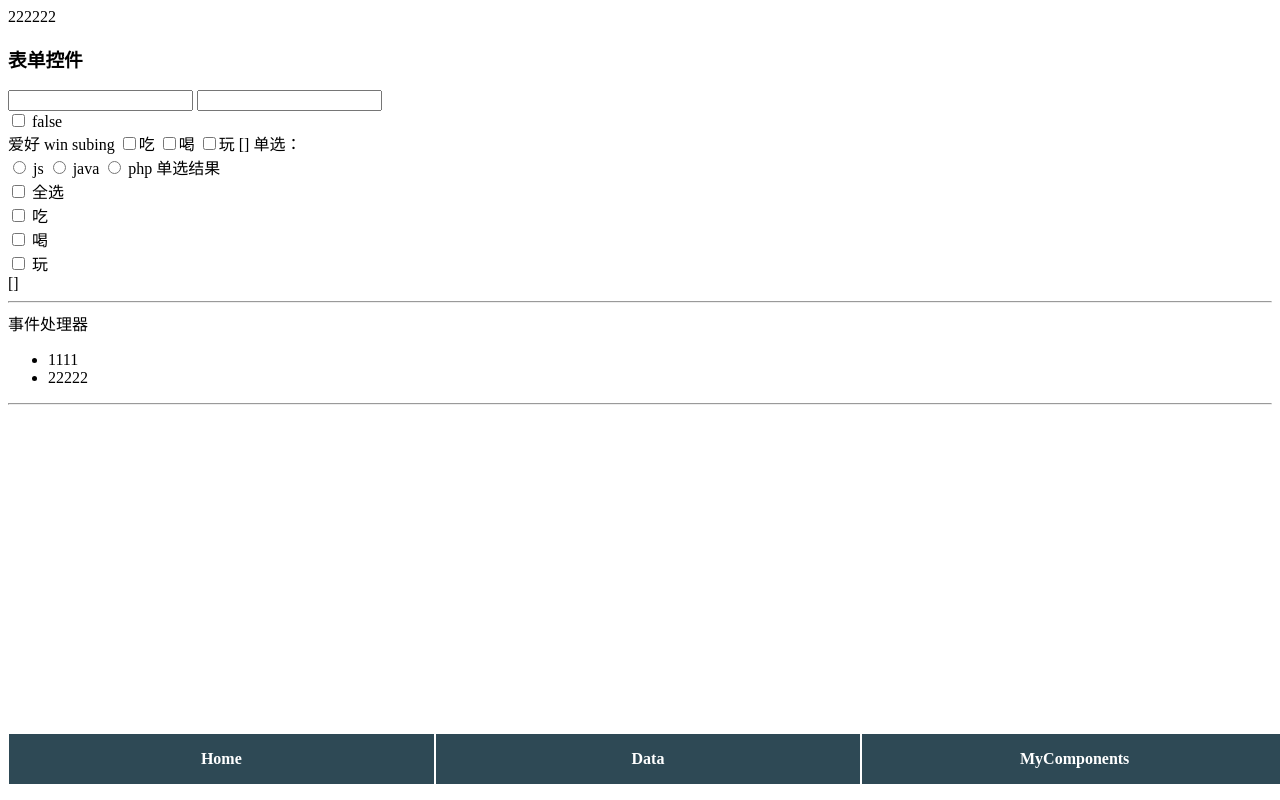
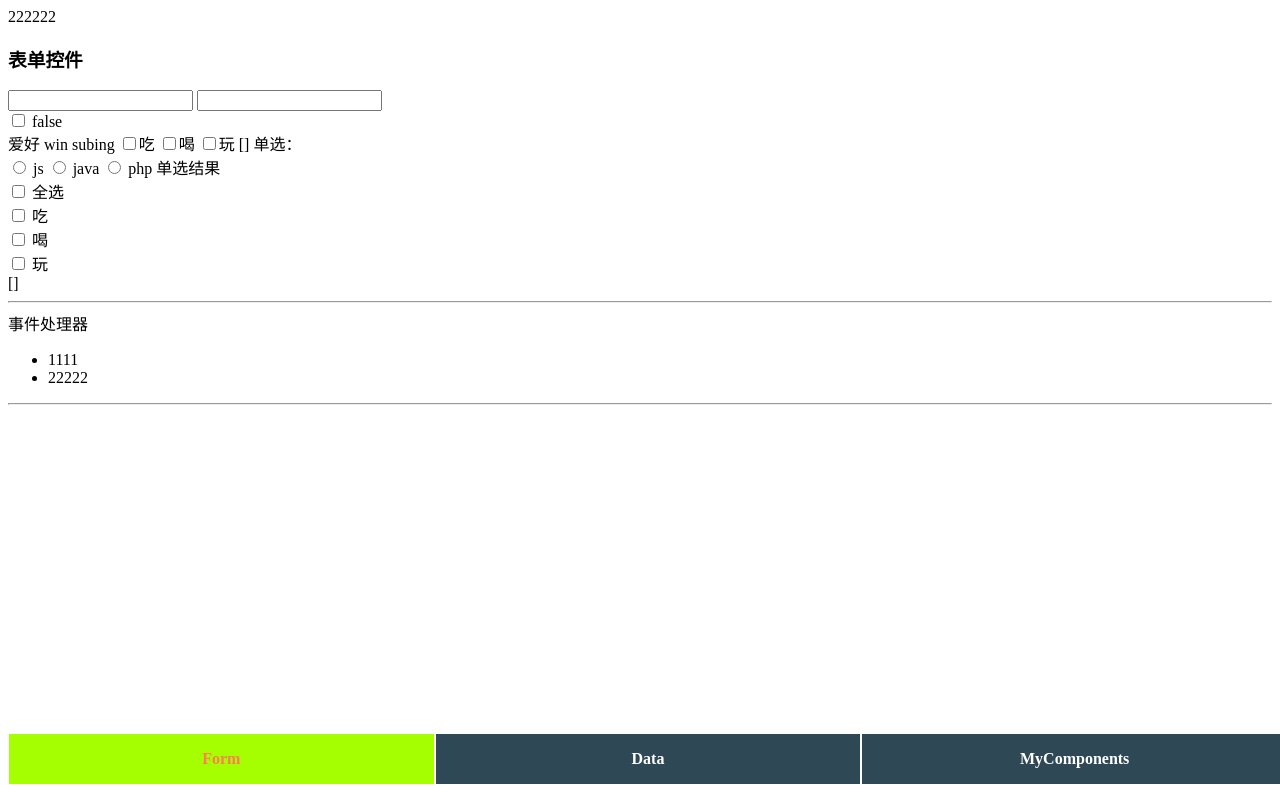
Before and after one commit to RPengFei/vue, a Vue app: page /#/Form in a window 1280 px wide. Built offline with nearby package versions, Linux system fonts and the light colour scheme; what vue-bus would draw is missing.

Commit message:
路由重定向

```diff
--- a/public/index.html
+++ b/public/index.html
@@ -1,5 +1,5 @@
 <!DOCTYPE html>
-<html lang="en">
+<html lang="zh-CN">
   <head>
     <meta charset="utf-8">
     <meta http-equiv="X-UA-Compatible" content="IE=edge">
--- a/src/components/Footer.vue
+++ b/src/components/Footer.vue
@@ -1,7 +1,7 @@
 <template>
     <div class="footer">
         <ul class="router">
-            <router-link :to="'index'" tag="li" active-class="active">Home</router-link>
+            <router-link :to="'Form'" tag="li" active-class="active">Form</router-link>
             <router-link :to="'Data'" tag="li" active-class="active">Data</router-link>
             <router-link :to="'MyComponents'" tag="li" active-class="active">MyComponents</router-link>
         </ul>
--- a/src/router/index.js
+++ b/src/router/index.js
@@ -7,8 +7,9 @@ import Data from '../views/Data'
 Vue.use(VueRouter)
 
 export default new VueRouter({
-    routes: [{
-            path: '/',
+    routes: [
+        {
+            path: '/Form',
             name: 'Form',
             component: Form
         },
@@ -24,8 +25,7 @@ export default new VueRouter({
         },
         {
             path: '*',
-            name: 'Form',
-            component: Form
+            redirect:'/Form'
         },
     ]
 })
```
Also changed, not shown: 1 other file (tests, documents, lock files or other folders).
